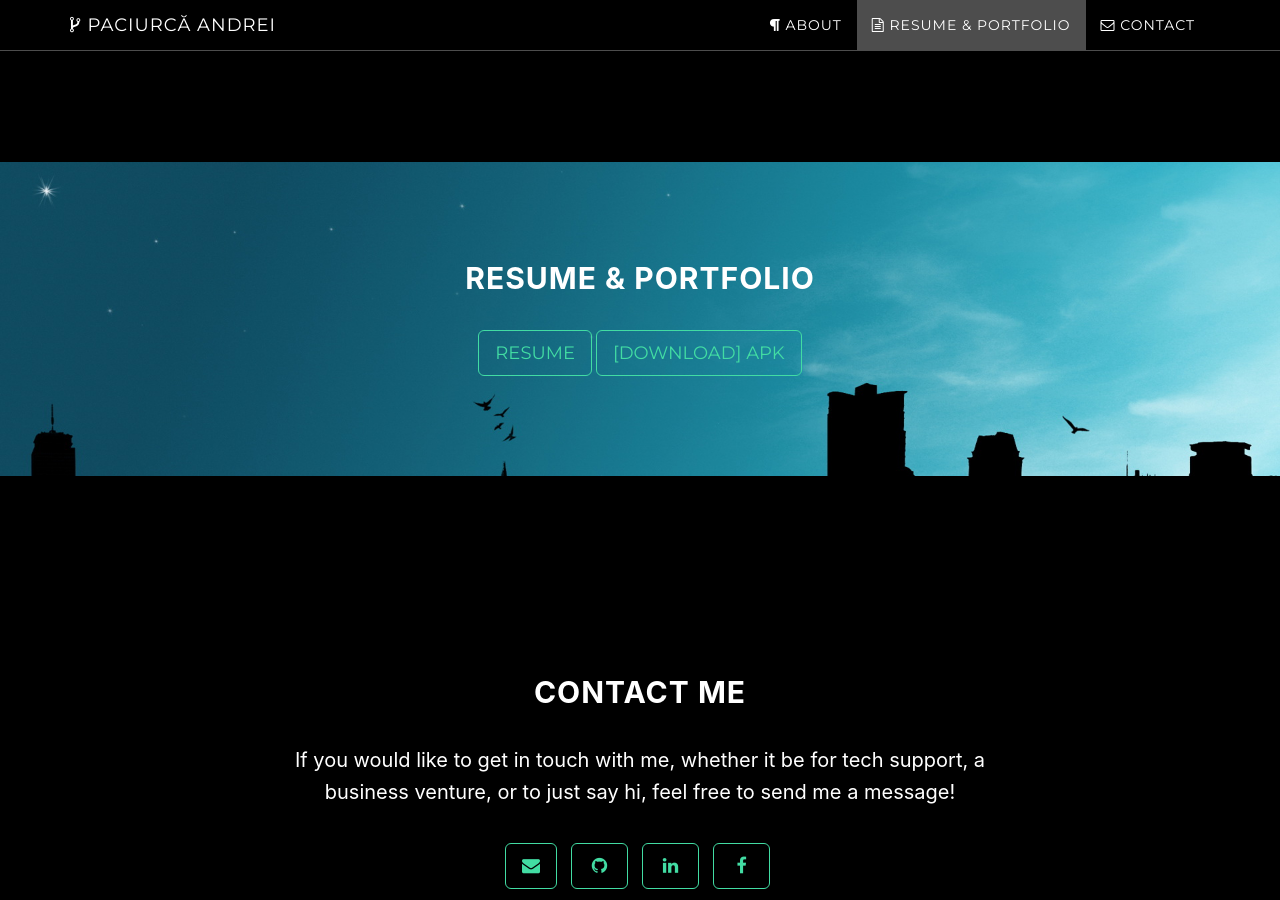
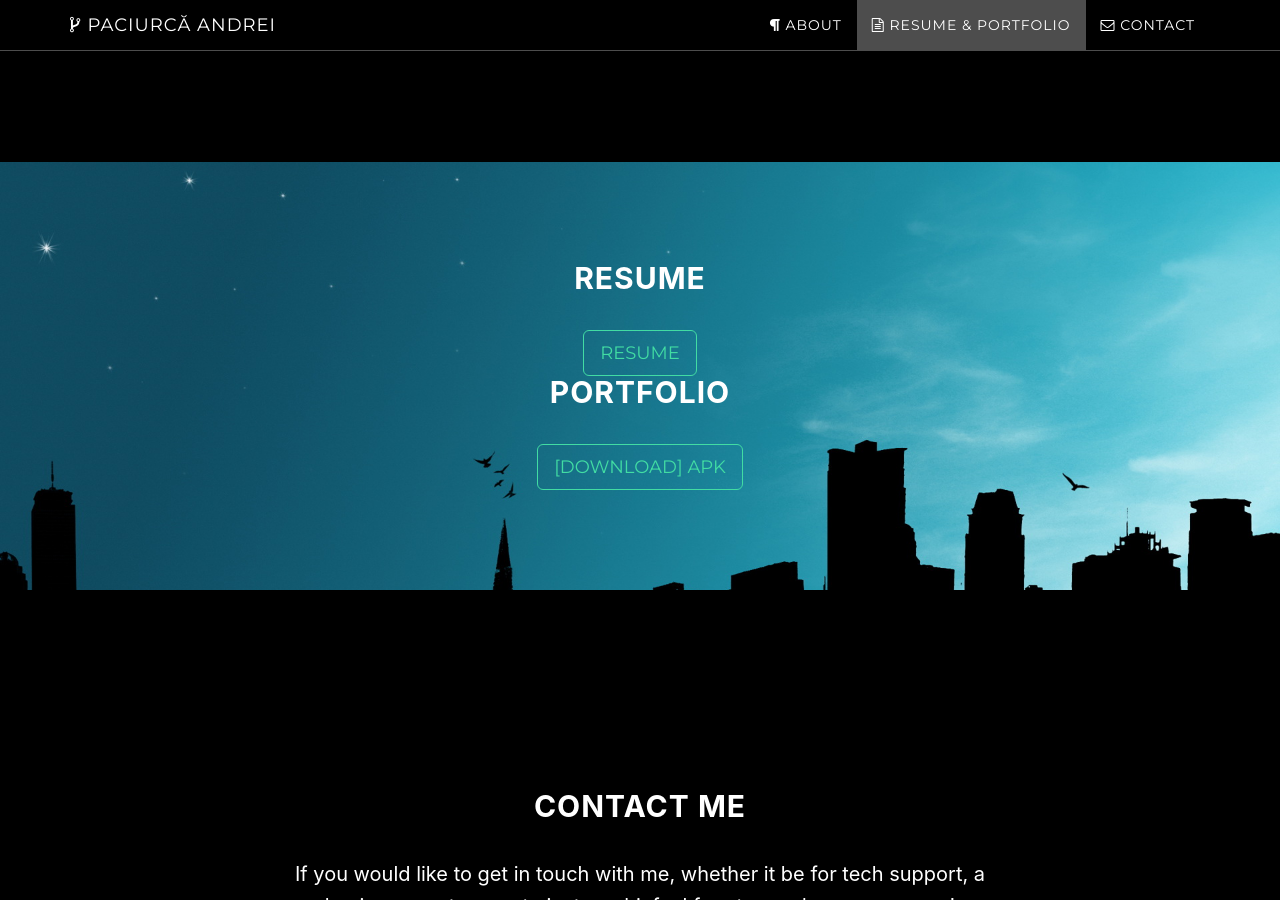
Before and after one commit to andreipaciurca/andreipaciurca.github.io, a Jekyll site: the page built from index.html, in a window 1280 px wide and 900 px high, scrolled down 1561 px. Built offline with Jekyll 4.4.1, drawn with Linux system fonts in a browser that asks for light colours.

```diff
--- a/_includes/download.html
+++ b/_includes/download.html
@@ -3,8 +3,9 @@
         <div class="download-section">
             <div class="container">
                 <div class="col-lg-8 col-lg-offset-2">
-                    <h2>Resume & Portfolio</h2>
+                    <h2>Resume</h2>
                     <a onclick="window.open('https://andreipaciurca.github.io/resume/resume.html', '_blank' ); location.reload();" class="btn btn-default btn-lg">Resume</a>
+                    <h2>Portfolio</h2>
                     <a onclick="window.open('https://drive.google.com/open?id=1F6Y52ql5dza684GShRbFhVcoK40dHviP', '_blank' ); location.reload();" class="btn btn-default btn-lg">[Download] APK</a>
                 </div>
             </div>
```
